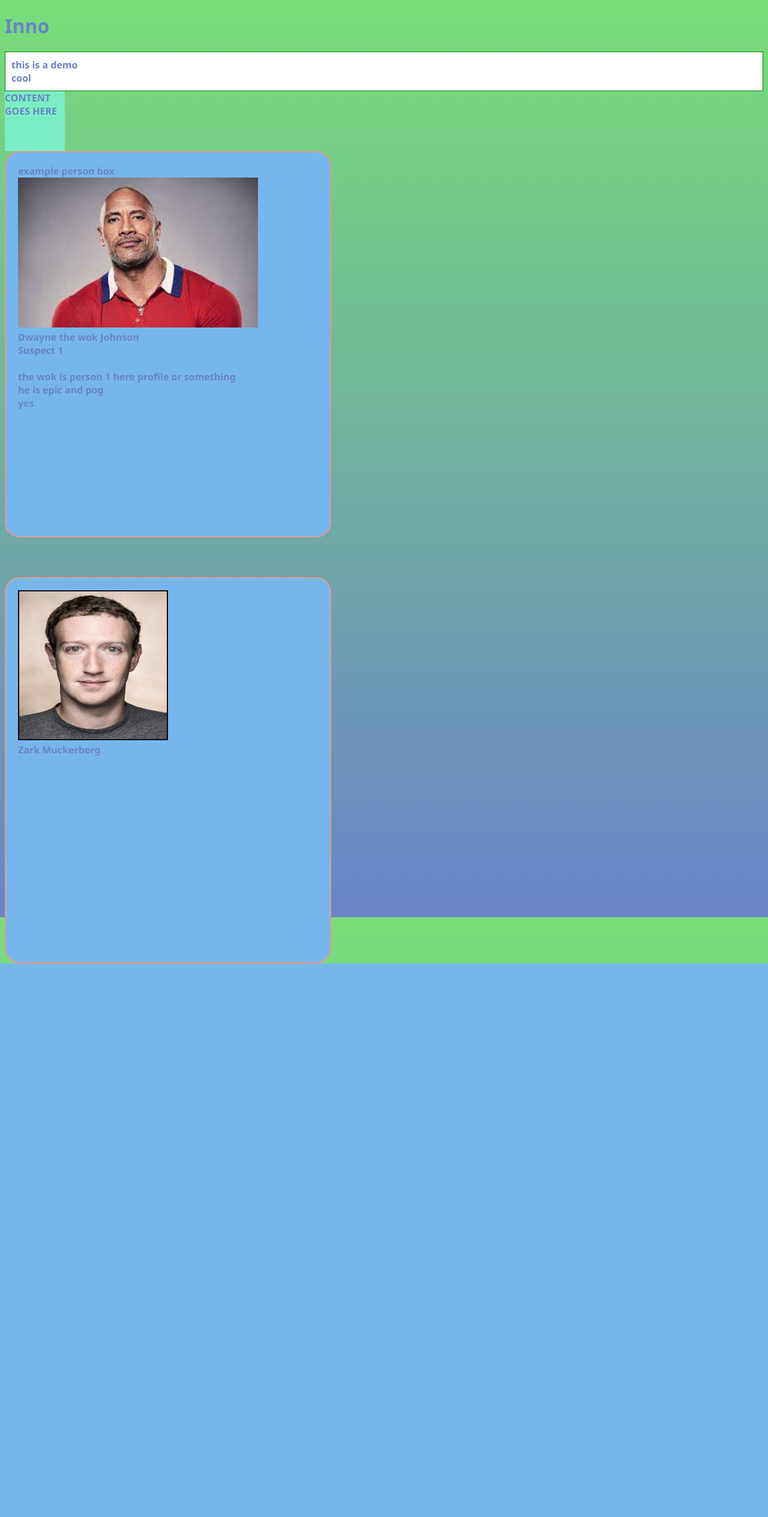
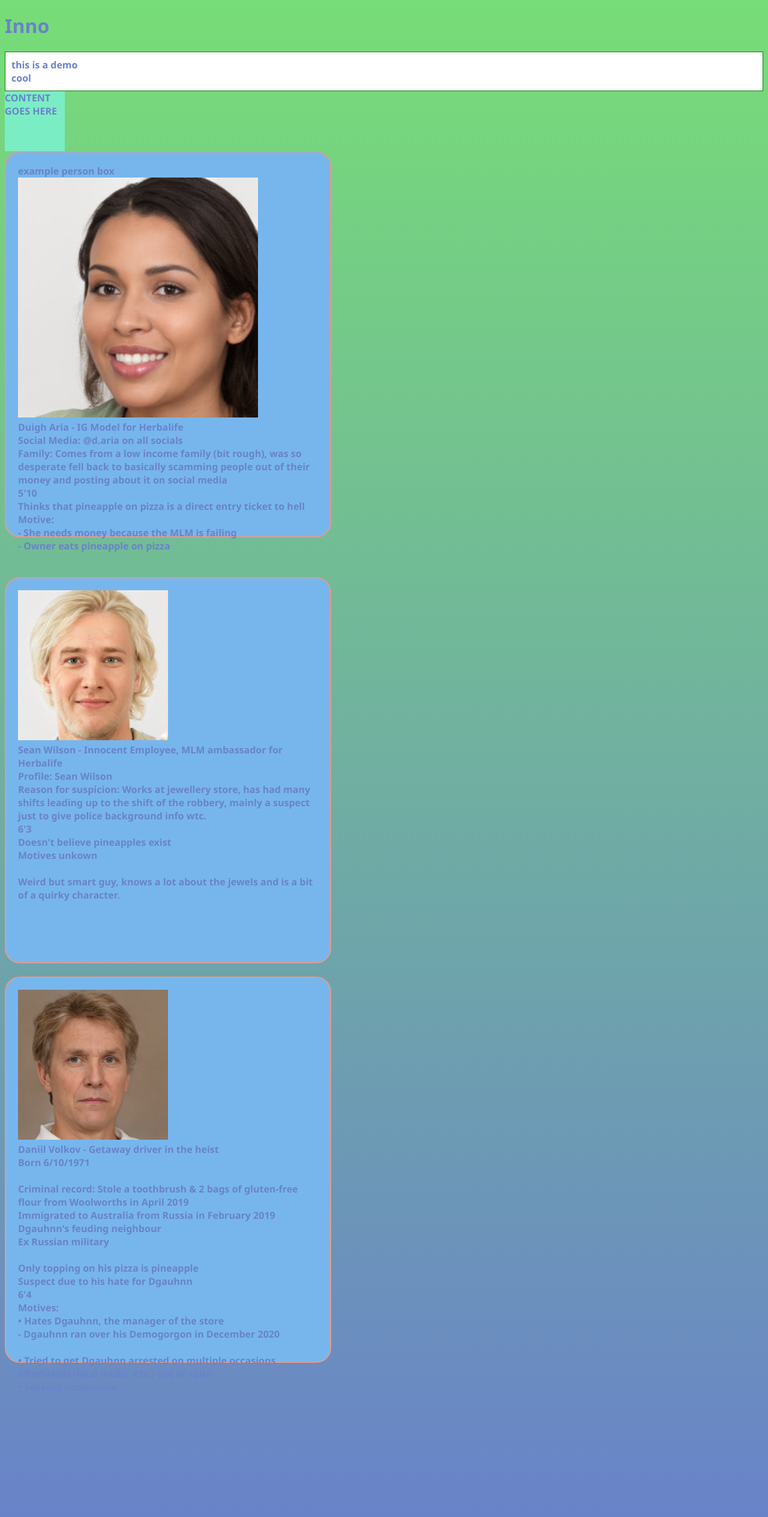
Before and after one commit to MangoParrot/MangoParrot.github.io, a PHP site: page /inno.html in a window 1280 px wide. Shown: the whole page at 60% size. Before the commit the page ends 1606 px from the top, so only its background shows below. Run offline with PHP 8.4, Linux system fonts and the light colour scheme.

Commit message:
here u go josh v2

```diff
--- a/inno.css
+++ b/inno.css
@@ -2,7 +2,7 @@ body {
     color: rgb(105, 131, 201);
     font-family: 'Segoe UI', Tahoma, Geneva, Verdana, sans-serif;
     font-weight: bold;
-    height: 1500px;
+    height: 2500px;
     background-color: #77DD77;
     background-image:
       linear-gradient(
--- a/inno.html
+++ b/inno.html
@@ -7,26 +7,57 @@
 </div>
 <div class="colorbox">CONTENT GOES HERE </div>
 <div class="person1">example person box
-    <img src="person1.jpeg" alt="Description for image" width="400" height="250">
+    <img src="person1.jpg" alt="Description for image" width="400" height="400">
 
     <br>
-    Dwayne the wok Johnson
+    Duigh Aria - IG Model for Herbalife
     <br>
-    Suspect 1
-    <br>
-    <br>
-    the wok is person 1
-    here profile or something
-    <br>
-    he is epic and pog
-    <br>
-    yes
+    Social Media: @d.aria on all socials
+    <br>Family: Comes from a low income family (bit rough), was so desperate fell back to basically scamming people out of their money and posting about it on social media
+    <br>5'10
+    <br>Thinks that pineapple on pizza is a direct entry ticket to hell
+
+
+    <br>Motive:
+	<br>    - She needs money because the MLM is failing
+    <br>    - Owner eats pineapple on pizza
 </div>
 <br>
 <br>
 <br>
 <div class="person1">
-    <img src="person2.webp" alt="Description for image" width="250" height="250">
+    <img src="person2.jpg" alt="Description for image" width="250" height="250">
     <br>
-    Zark Muckerberg
+    Sean Wilson - Innocent Employee, MLM ambassador for Herbalife
+    <br> Profile: Sean Wilson
+    <br>Reason for suspicion: Works at jewellery store, has had many shifts leading up to the shift of the robbery, mainly a suspect just to give police background info wtc.
+    <br>6'3
+    <br>Doesn't believe pineapples exist
+    <br>Motives unkown
+    <br>
+    <br>Weird but smart guy, knows a lot about the jewels and is a bit of a quirky character.
+
 </div>
+<br>
+<div class="person1">
+    <img src="person3.jpg" alt="Description for image" width="250" height="250">
+    <br>
+    Daniil Volkov - Getaway driver in the heist
+    <br>Born 6/10/1971
+    <br>
+    <br>Criminal record: Stole a toothbrush & 2 bags of gluten-free flour from Woolworths in April 2019
+    <br>Immigrated to Australia from Russia in February 2019
+    <br>Dgauhnn's feuding neighbour
+    <br>Ex Russian military
+    <br>
+    <br>Only topping on his pizza is pineapple
+    <br>Suspect due to his hate for Dgauhnn
+    <br>6'4
+    <br>Motives:
+    <br>    • Hates Dgauhnn, the manager of the store
+    <br>    - Dgauhnn ran over his Demogorgon in December 2020
+    <br>
+    <br>    • Tried to get Dgauhnn arrested on multiple occasions afterwards (loud music, etc.) out of spite
+    <br>    • Seeking vengeance
+
+</div>
```
Also changed, not shown: person2.jpg (added), person3.jpg (added).
